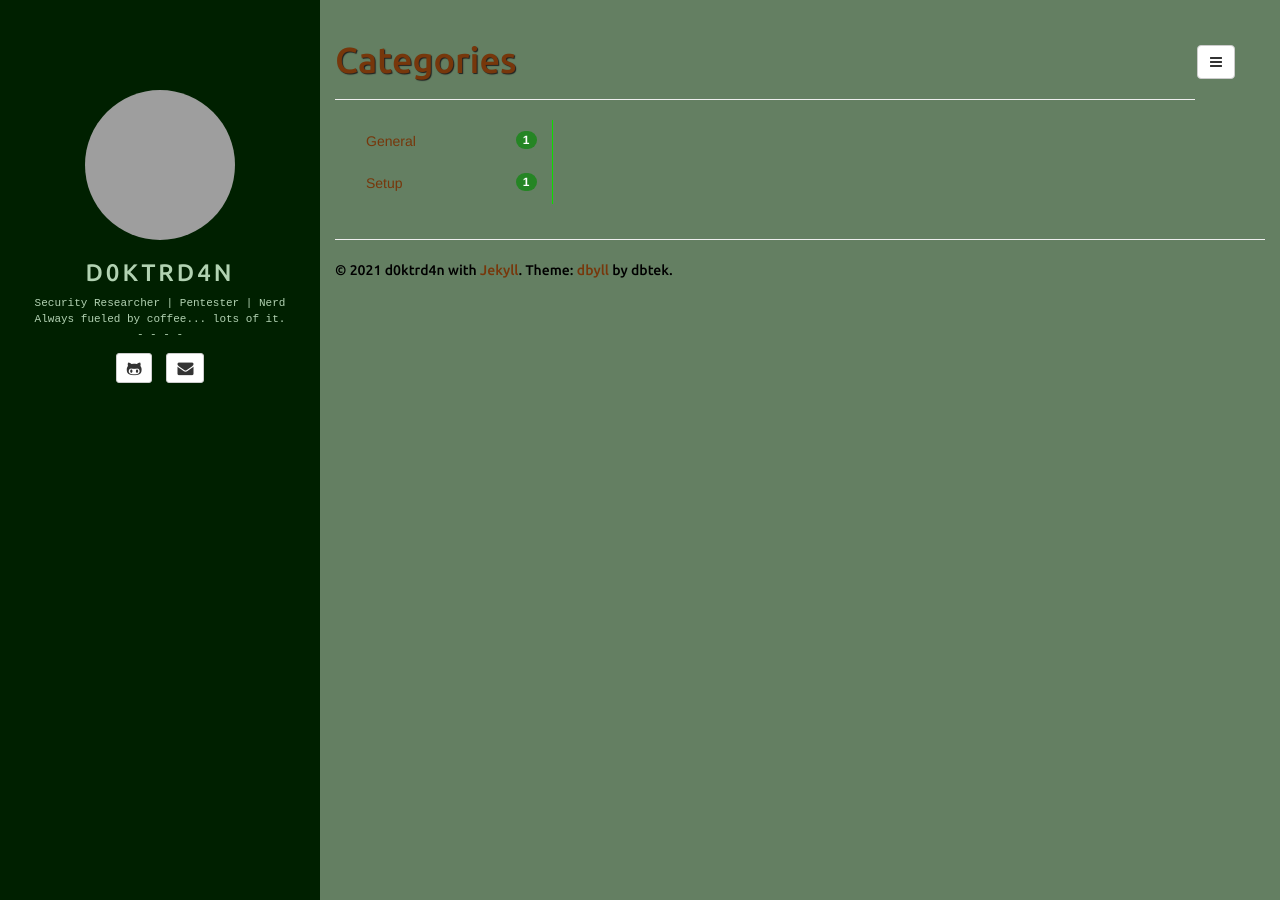
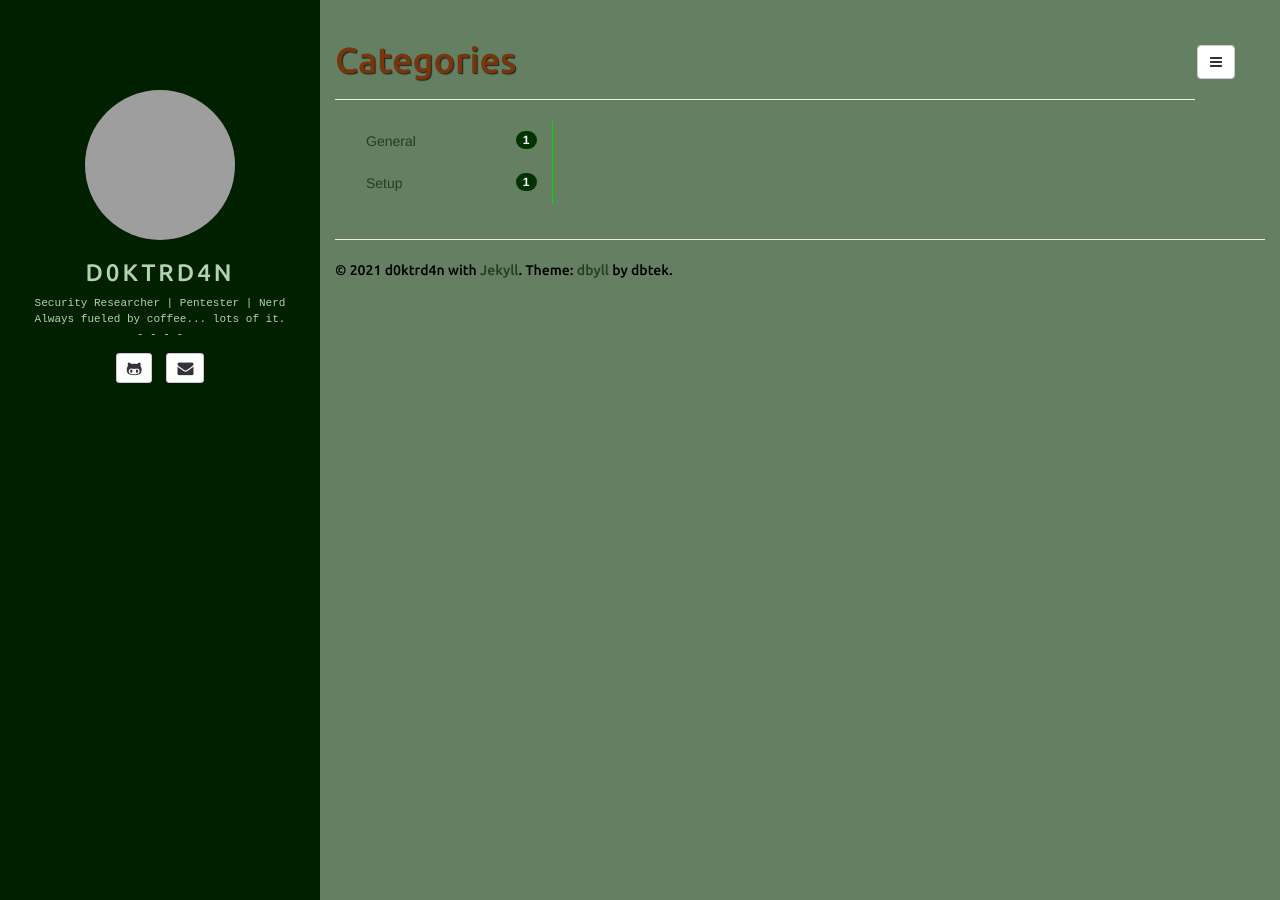
Before and after one commit to d0ktrd4n/d0ktrd4n.github.io, a Jekyll site: the page built from categories.html, in a window 1280 px wide. Built offline with Jekyll 4.4.1, drawn with Linux system fonts in a browser that asks for light colours; grey boxes are pictures that could not be loaded.

Commit message:
Update style.css

```diff
--- a/assets/css/style.css
+++ b/assets/css/style.css
@@ -11,6 +11,10 @@ body{
 	padding-top: 7%;
 	background-color: #002000;
 	color: #b2d2b2;
+}
+
+.text-muted {
+	color: #103310;
 }
 
 .sidebar-header {
@@ -27,7 +31,7 @@ body{
 	color: #b2d2b2;
 }
 
-a { color: #77370B; }
+a { color: #204020; }
 
 a.nav-link {
 	padding-bottom: 5px;
@@ -154,7 +158,7 @@ footer {
 
 /* nav-vertical-tabs component */
 .nav-tabs-vertical {
-    border-right: 1px solid #0ddd00
+    border-right: 1px solid #00dd00
 }
 
 .nav-tabs-vertical li {
@@ -165,7 +169,7 @@ footer {
     color: #555;
     cursor: default;
     background-color: #b2d2b2;
-    border: 1px solid #0ddd00
+    border: 1px solid #00dd00
     border-right-color: transparent;
 }
 
@@ -175,7 +179,7 @@ footer {
     border-radius: 4px 0 0 4px;
 }
 
-.badge { background: #258524; }
+.badge { background: #003300; }
 
 #nav-menu{
     position: fixed;
```
